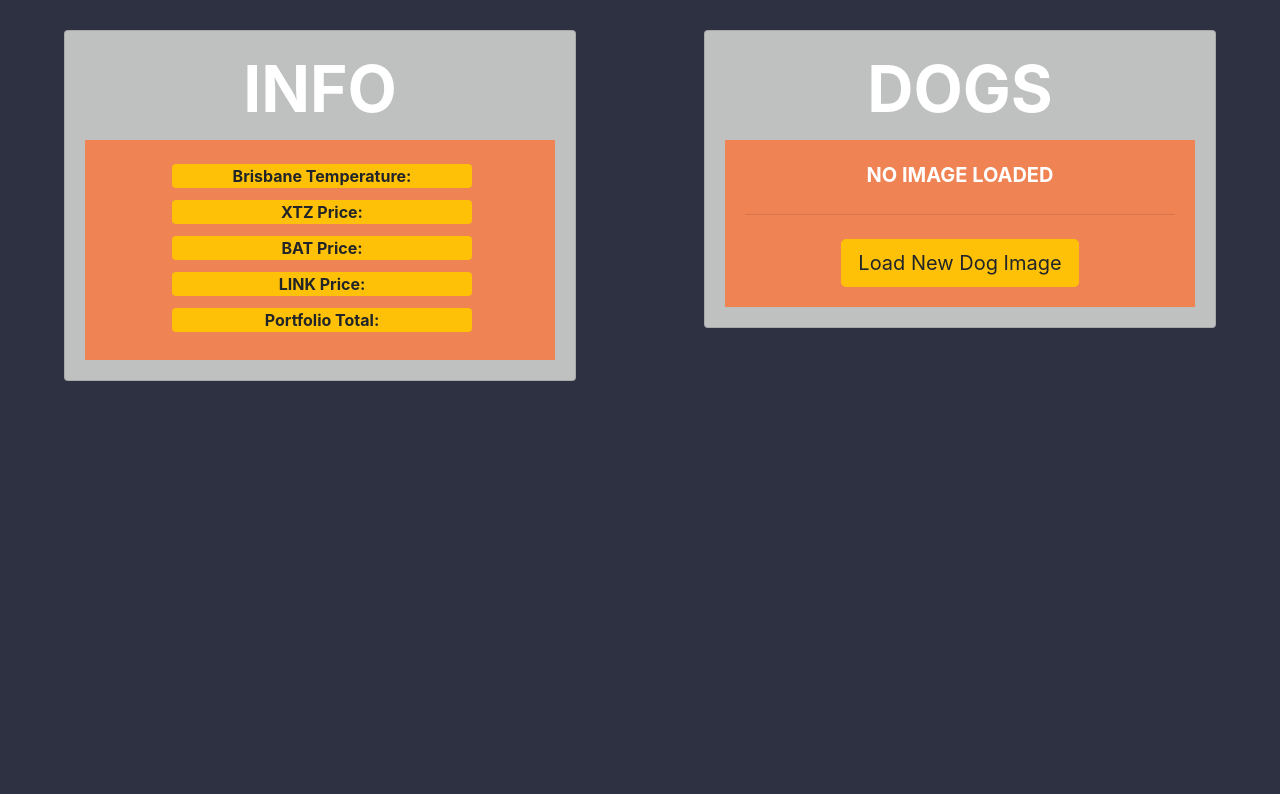
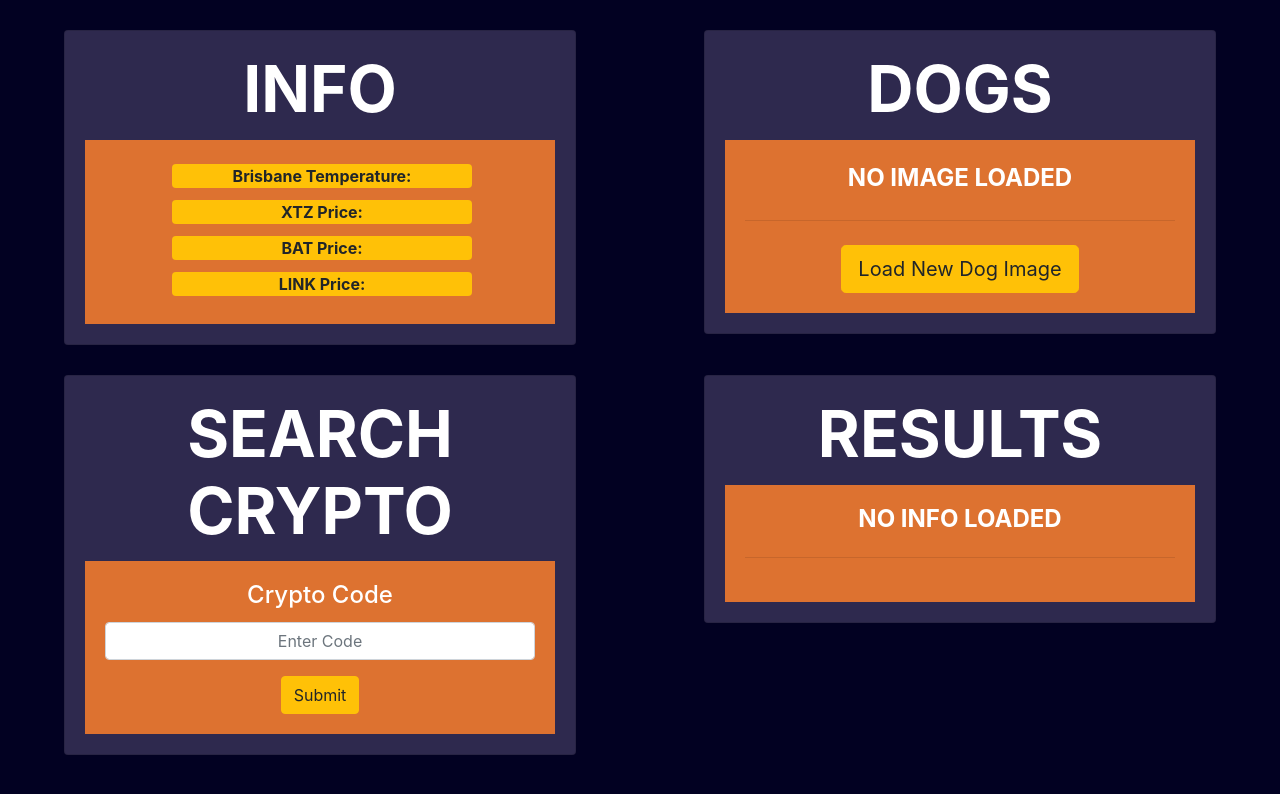
Before and after one commit to adsy/DogNodeServerDemo, a plain HTML site: page index.html in a window 1280 px wide. Drawn offline with nearby package versions, Linux system fonts and the light colour scheme; no server answers.

Commit message:
Added in functionality for user to search for particular crypto if they know crypto code - API is set on basic usage and not paid for

```diff
--- a/index.html
+++ b/index.html
@@ -65,13 +65,6 @@
             </h5>
           </div>
 
-          <!-- Chainlink coin price API display -->
-          <div class="coin-holder pt-1 pl-1">
-            <h5 class="coin-text badge-warning badge">Portfolio Total:
-              <span id="total" class="badge badge-danger"></span>
-            </h5>
-          </div>
-
           </h5>
         </div>
       </div>
@@ -86,7 +79,7 @@
         </div>
         <img class="dog-img" src="" alt="">
         <div class="card-body">
-          <p class="dog text-white">NO IMAGE LOADED</p>
+          <p class="cardInfo dog text-white">NO IMAGE LOADED</p>
           <hr class="my-4">
           <a class="btn btn-warning btn-lg request-dog" href="#" role="button">Load New Dog Image</a>
         </div>
@@ -97,7 +90,47 @@
 
   </div>
 
+  <div class="holder">
 
+    <div class="half">
+      <div class="card card-body">
+
+        <!-- Card Title -->
+        <div class="title pb-1">
+          <h1 class="title text-white">SEARCH CRYPTO</h1>
+        </div>
+
+        <div class="card-body">
+          <form>
+            <div class="form-group">
+              <h4 class="text-white pb-1 codeInput">Crypto Code</h4>
+              <input type="text" class="form-control" id="code" aria-describedby="emailHelp" placeholder="Enter Code">
+            </div>
+            <button type="submit" class="btn btn-warning" onclick="searchCrypto()">Submit</button>
+          </form>
+        </div>
+      </div>
+    </div>
+
+    <div class="half">
+      <!-- Card holder for image + loader -->
+      <div class="card card-body">
+        <!-- Card Title -->
+        <div class="title pb-1">
+          <h1 class="title text-white">RESULTS</h1>
+        </div>
+        <div class="card-body" id="cryptoDetails">
+          <h1 class="cardInfo cryptoInfo text-white">NO INFO LOADED</h1>
+          <hr class="my-4">
+          <h6 class="text-white cryptoPrice"></h6>
+          <h6 class="text-white cryptoID"></h6>
+          <h6 class="text-white cryptoSymbol"></h6>
+          <h6 class="text-white cmcRank"></h6>
+        </div>
+      </div>
+    </div>
+
+  </div>
 
 
 
--- a/public/coins.js
+++ b/public/coins.js
@@ -1,44 +1,108 @@
-//Use this proxy URL to avoid Same-Origin-Policy.
+//Grabs information from CoinMarketCap API on 3 coins and adds when page loads.
+//Use proxy website to get around CORS policy.
 var proxyUrl = 'https://cors-anywhere.herokuapp.com/'
 
 const COIN_API = "https://pro-api.coinmarketcap.com/v1/cryptocurrency/listings/latest?start=1&limit=5000&convert=AUD&CMC_PRO_API_KEY=a9c6f35a-153a-4123-8709-7782164e2e2b";
 
-let coin_prices = new Array();
-
-const xtz_amt = 'XXX';
-const bat_amt = 'XXX';
-const link_amt = 'XXX';
-
 const COIN_promise = fetch(proxyUrl + COIN_API)
 
 COIN_promise.then(function (response) {
+
     const processingPromise = response.json();
+
     return processingPromise;
 })
     .then(function (processedResponse) {
+
         for (let i = 0; i < processedResponse.data.length; i++) {
 
             if (processedResponse.data[i].symbol === "XTZ") {
+
                 document.getElementById("xtz").textContent += "$" + parseFloat(processedResponse.data[i].quote.AUD.price).toFixed(2);
-                coin_prices.push(parseFloat(processedResponse.data[i].quote.AUD.price).toFixed(2));
+
             }
             else if (processedResponse.data[i].symbol === "LINK") {
+
                 document.getElementById("link").textContent += "$" + parseFloat(processedResponse.data[i].quote.AUD.price).toFixed(2);
-                coin_prices.push(parseFloat(processedResponse.data[i].quote.AUD.price).toFixed(2));
+
             }
             else if (processedResponse.data[i].symbol === "BAT") {
+
                 document.getElementById("bat").textContent += "$" + parseFloat(processedResponse.data[i].quote.AUD.price).toFixed(2);
-                coin_prices.push(parseFloat(processedResponse.data[i].quote.AUD.price).toFixed(2));
+
             }
         }
-
-        for (let i = 0; i < coin_prices.length; i++) {
-            console.log(coin_prices[i]);
-        }
-
-
-        document.getElementById("total").textContent += "$" + parseFloat((coin_prices[0] * xtz_amt) + (coin_prices[1] * link_amt) + (coin_prices[2] * bat_amt)).toFixed(2);
 
 
     }
     );
+
+
+
+//Function created to allow user of website to search for Crypto if they know the code of the coin.
+function searchCrypto() {
+
+    let searchCode;
+    let searchCurrency;
+    let key = 'a9c6f35a-153a-4123-8709-7782164e2e2b';
+    let cmc_api = "https://pro-api.coinmarketcap.com/v1/cryptocurrency/quotes/latest?"
+
+    searchCode = (document.getElementById("code").value);
+    searchCode = searchCode.toUpperCase();
+
+
+    cmc_api += "symbol=" + searchCode + "&CMC_PRO_API_KEY=" + key;
+
+    const CMC_promise = fetch(proxyUrl + cmc_api)
+
+    CMC_promise.then(function (response) {
+
+        const processingPromise = response.json();
+
+        return processingPromise;
+    })
+        .then(function (processedResponse) {
+            const priceP = document.querySelector(".cryptoPrice");
+            const idP = document.querySelector(".cryptoID");
+            const symbolP = document.querySelector(".cryptoSymbol");
+            const rankP = document.querySelector(".cmcRank");
+            const info = document.querySelector(".cryptoInfo");
+            let cmc_rank, id, name, price, symbol;
+            let coin = processedResponse.data;
+
+
+            if (processedResponse.status.error_code === 400) {
+                console.error('Error')
+                info.innerText = "Incorrect Crypto Code - Try Again"
+                priceP.innerText = "";
+                idP.innerText = "";
+                symbolP.innerText = "";
+                rankP.innerText = "";
+            } else {
+
+
+
+
+                for (var key in coin) {
+                    cmc_rank = coin[key].cmc_rank;
+                    id = coin[key].id;
+                    price = coin[key].quote.USD.price;
+                    symbol = coin[key].symbol;
+                    name = coin[key].name;
+
+                }
+
+                info.innerText = name;
+
+
+                priceP.innerText = "Price: $" + parseFloat(price).toFixed(2);
+                idP.innerText = "ID: " + id;
+                symbolP.innerText = "Symbol: " + symbol;
+                rankP.innerText = "Rank: " + cmc_rank;
+
+            }
+
+
+        }
+        );
+}
--- a/public/css/style.css
+++ b/public/css/style.css
@@ -7,11 +7,11 @@ html {
     margin: 0;
     height: 100%;
     width:100%;
-    background-color: #2D3142;
+    background-color: #020122;
 }
 
 body {
-    background-color: #2D3142 !important;
+    background-color: #020122 !important;
 }
 
 .weather-text {
@@ -43,19 +43,18 @@ body {
 .holder {
     display: flex;
     width:100%;
-    height:100%;
     flex-wrap: wrap;
     justify-content: space-around;
 }
 
-.dog {
+.cardInfo {
     font-weight: 700;
-    font-size: 20px;
+    font-size: 24px;
     color: rgba(80, 0, 0, 0.849);
 }
 
 .card-body {
-    background-color: #EF8354;
+    background-color: #DD7230;
 
 }
 
@@ -64,7 +63,7 @@ body {
 }
 
 .card {
-    background-color: #BFC0C0 !important;
+    background-color: #2E294E !important;
 
 }
 
```
Also changed, not shown: public/cmc.js (deleted, +0 -24 lines).
